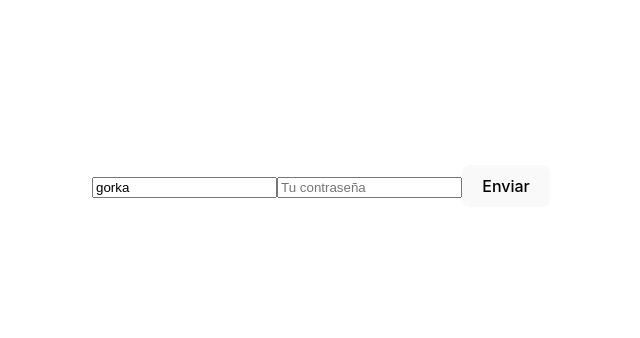
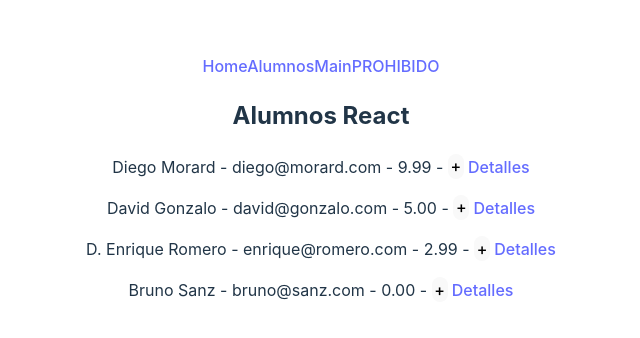
Before and after one commit to toniscrm/curso-react, a React (Vite) app: page /alumnos in a window 1280 px wide. Shown: the part 214-552 px from the top of the page, without its empty margins (319-959 px from the left). Built offline with nearby package versions, Linux system fonts and the light colour scheme.

Commit message:
T8_Enrutado

```diff
--- a/package.json
+++ b/package.json
@@ -11,7 +11,8 @@
   },
   "dependencies": {
     "react": "^18.2.0",
-    "react-dom": "^18.2.0"
+    "react-dom": "^18.2.0",
+    "react-router-dom": "^6.14.0"
   },
   "devDependencies": {
     "@types/react": "^18.0.37",
--- a/src/App.tsx
+++ b/src/App.tsx
@@ -1,9 +1,8 @@
 import "./App.css"
-import { FormularioClasico } from "./views"
 function App() {
     return (
         <>
-            <FormularioClasico />
+            <h1>App</h1>
         </>
     )
 }
--- a/src/assets/index.ts
+++ b/src/assets/index.ts
@@ -1,4 +1,5 @@
-interface Alumno {
+export interface Alumno {
+  id: number
   nombre: string
   email: string
   nota: number
@@ -6,21 +7,25 @@ interface Alumno {
 
 export const alumnos: Alumno[] = [
   {
+    id: 0,
     nombre: "Bruno Sanz",
     email: "bruno@sanz.com",
     nota: 0,
   },
   {
+    id: 1,
     nombre: "David Gonzalo",
     email: "david@gonzalo.com",
     nota: 5,
   },
   {
+    id: 2,
     nombre: "Diego Morard",
     email: "diego@morard.com",
     nota: 9.99,
   },
   {
+    id: 3,
     nombre: "D. Enrique Romero",
     email: "enrique@romero.com",
     nota: 2.99,
--- /dev/null
+++ b/src/layouts/Dashboard.tsx
@@ -0,0 +1,17 @@
+import { Outlet, Link } from "react-router-dom"
+
+const Dashboard = () => {
+    return (
+        <div>
+            <nav>
+                <Link to="/">Home</Link>
+                <Link to="/alumnos">Alumnos</Link>
+                <Link to="/main">Main</Link>
+                <Link to="/protegida">PROHIBIDO</Link>
+            </nav>
+            <Outlet />
+        </div>
+    )
+}
+
+export default Dashboard
--- a/src/main.tsx
+++ b/src/main.tsx
@@ -1,10 +1,10 @@
-import React from 'react'
-import ReactDOM from 'react-dom/client'
-import App from './App.tsx'
-import './index.css'
+// import React from "react"
+import ReactDOM from "react-dom/client"
+import { RouterProvider } from "react-router-dom"
+import router from "./routes"
+import "./index.css"
 
-ReactDOM.createRoot(document.getElementById('root') as HTMLElement).render(
-  <React.StrictMode>
-    <App />
-  </React.StrictMode>,
+ReactDOM.createRoot(document.getElementById("root") as HTMLElement).render(
+    // <App />
+    <RouterProvider router={router} />
 )
--- /dev/null
+++ b/src/routes/index.tsx
@@ -0,0 +1,55 @@
+import { createBrowserRouter, RouteObject, Navigate } from "react-router-dom"
+import App from "../App"
+import { Alumnos } from "../views"
+import DetalleAlumno from "../views/Alumnos/DetalleAlumno"
+import Dashboard from "../layouts/Dashboard"
+
+const checkAuthentication = (): boolean => {
+    console.log("Ejecutando")
+    return Math.random() > 0.5
+}
+
+const protectRoute = (element: JSX.Element): JSX.Element => {
+    // const isAuthenticated = checkAuthentication()
+    // console.log(isAuthenticated)
+    if (checkAuthentication()) return element
+    return <Navigate to="/notauthenticated" />
+}
+
+const routes: RouteObject[] = [
+    {
+        path: "/",
+        element: <Dashboard />,
+        children: [
+            {
+                path: "",
+                element: <App />
+            },
+            {
+                path: "*",
+                element: <h1>404 not found</h1>,
+            },
+            {
+                path: "alumnos",
+                // element: <Alumnos />,
+                Component: Alumnos,
+            },
+            {
+                path: "alumnos/:alumnoId",
+                element: <DetalleAlumno />,
+            },
+            {
+                path: "main/*",
+                element: <h1>Main</h1>,
+            },
+            {
+                path: "protegida",
+                element: protectRoute(<h1>Esta es la ruta protegida</h1>)
+            }
+        ],
+    },
+]
+
+const router = createBrowserRouter(routes)
+
+export default router
--- a/src/views/Alumnos/Alumnos.tsx
+++ b/src/views/Alumnos/Alumnos.tsx
@@ -1,13 +1,51 @@
-import { alumnos } from "../../assets"
+import { useState } from "react"
+import { Link } from "react-router-dom"
+import { Alumno, alumnos } from "../../assets"
+
+const Student = ({
+    alumno,
+    incrementScore,
+}: {
+    alumno: Alumno
+    incrementScore: (id: number) => void
+}) => (
+    <p>
+        {alumno.nombre} - {alumno.email} - {alumno.nota.toFixed(2)} -{" "}
+        <button
+            style={{ padding: "0.1rem" }}
+            onClick={() => incrementScore(alumno.id)}
+        >
+            +
+        </button>
+        <Link to={`/alumnos/${alumno.id}`}> Detalles</Link>
+    </p>
+)
 
 const Alumnos = () => {
-    console.table(alumnos)
-    return <div>
-        <h2>Alumnos React</h2>
-        {alumnos.map((alumno, indice, arrayCompleto) => {
-            return <p>{alumno.nombre} - {alumno.email}</p>
-        })}
-    </div>
+    const [students, setStudents] = useState(alumnos)
+
+    const incrementScore = (idAlumno: number) =>
+        setStudents((prevStudents) =>
+            prevStudents.map((it) =>
+                it.id === idAlumno ? { ...it, nota: it.nota + 0.1 } : { ...it }
+            )
+        )
+    // console.table(alumnos)
+    const elementosAlumnos = students.sort((a, b) => a.nota > b.nota ? -1 : 1).map((alumno) => (
+        <Student
+            key={alumno.id}
+            alumno={alumno}
+            incrementScore={incrementScore}
+        />
+    ))
+
+    // console.log(elementosAlumnos)
+    return (
+        <div>
+            <h2>Alumnos React</h2>
+            {elementosAlumnos}
+        </div>
+    )
 }
 
 export default Alumnos
--- /dev/null
+++ b/src/views/Alumnos/DetalleAlumno.tsx
@@ -0,0 +1,28 @@
+import { useParams, useNavigate } from "react-router-dom"
+import { alumnos } from "../../assets"
+
+const DetalleAlumno = () => {
+    const navigate = useNavigate()
+    const { alumnoId } = useParams()
+    console.log(alumnoId)
+    if (!alumnoId) return <h1>No hay id</h1>
+
+    const alumno = alumnos.find((it) => it.id.toString() === alumnoId)
+
+
+    if (!alumno) {
+        console.log("Redireccionando...")
+        setTimeout(() => navigate("/notfound"), 3000)
+        return <h1>Alumno no encontrado</h1>
+    }
+
+    return (
+        <div>
+            <p>Nombre: {alumno.nombre}</p>
+            <p>Email: {alumno.email}</p>
+            <p>Nota: {alumno.nota}</p>
+        </div>
+    )
+}
+
+export default DetalleAlumno
```
Also changed, not shown: src/views/index.ts (+6 -6 lines), 1 other file (tests, documents, lock files or other folders).
